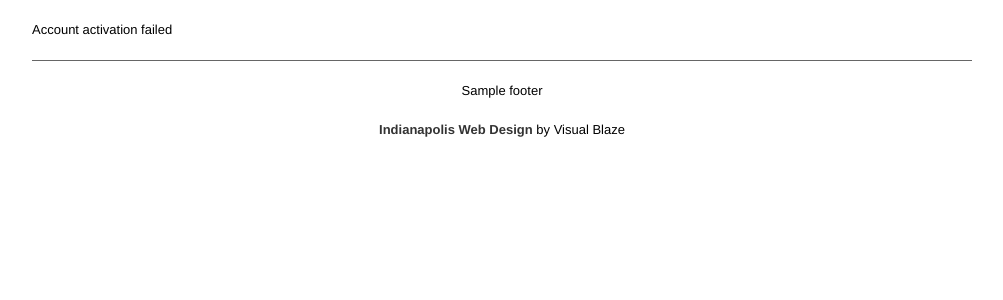
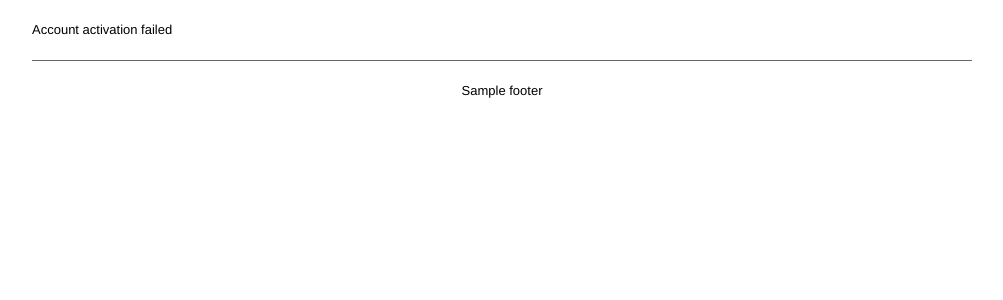
Before and after one commit to jurevans/landing-page-cms, a Django app: template lpg/templates/registration/activate.html in a window 1280 px wide. Shown: the top 300 px of the page, without its empty margins (138-1141 px from the left). Run offline with Django 3.2, Linux system fonts and the light colour scheme; the template is opened without the code that fills it: most values are stand-ins (such as "Sample title", 1, 10 or a date in 2020); parts of the project's set-up code (start-up, migrations or seed data) failed here and were passed over.

Commit message:
Update base.html

```diff
--- a/lpg/templates/base.html
+++ b/lpg/templates/base.html
@@ -20,7 +20,6 @@
         </div><div class="clear">&nbsp;</div>
         <div id="footer" class="grid_12">
           <p>{{ landingpage.footer }}</p>
-          <p><a href="http://www.getvisualblaze.com" target="_blank">Indianapolis Web Design</a> by Visual Blaze</p>
         </div><div class="clear">&nbsp;</div>
 
     </div>
```
